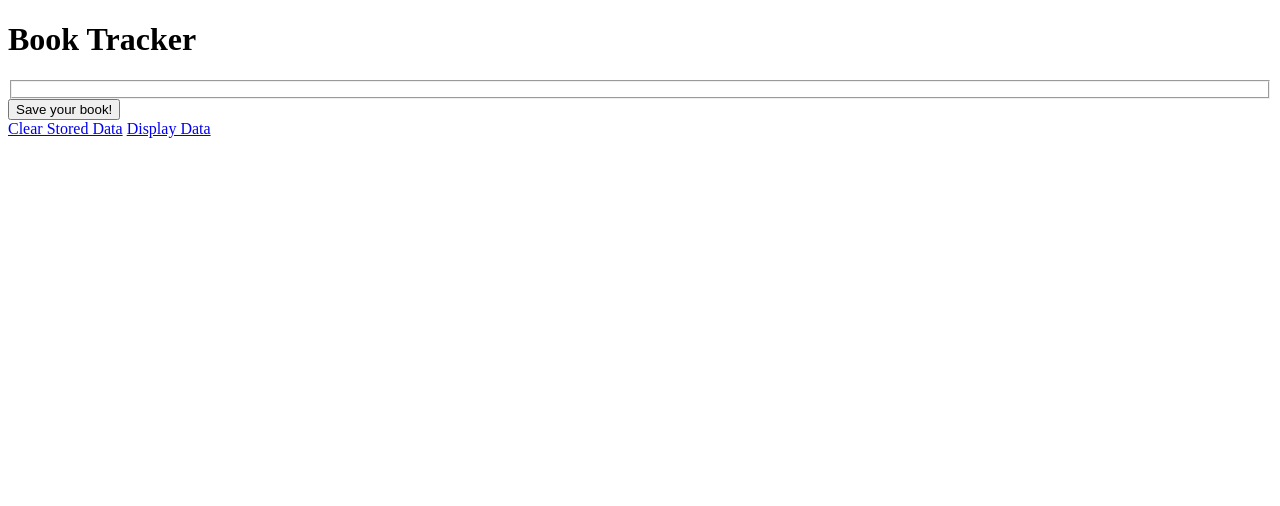
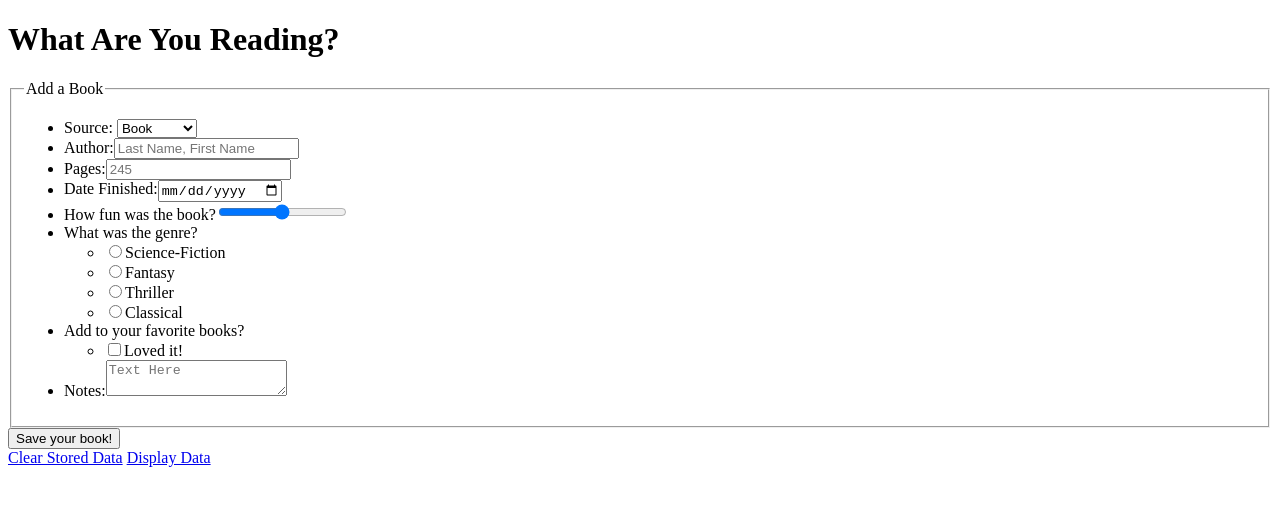
Before and after one commit to tkneisly/MDV_VFW1205, a plain HTML site: page kneisly_david_project1/additem.html in a window 1280 px wide. Drawn offline with Linux system fonts and the light colour scheme.

Commit message:
Final commit for Week 1, Project 1

```diff
--- a/kneisly_david_project1/additem.html
+++ b/kneisly_david_project1/additem.html
@@ -15,18 +15,47 @@
 		<meta name="MobileOptimized" content="320" />
 	  	<meta name="author" content="David Tyler Kneisly" />
 	  	<title>David Kneisly:  Book Tracker</title>
-		<!-- <link href="styles.css" rel="stylesheet" type="text/css" /> -->
-	  	<!--<script src="main.js" type="text/javascript"></script>-->
+		<link href="styles.css" rel="stylesheet" type="text/css" />
+	  	<script src="main.js" type="text/javascript"></script>
 	</head>
 	<!-- Document Body -->
 	<body>
 		<header>
-			<h1>Book Tracker</h1>
+			<h1>What Are You Reading?</h1>
 		</header>
 		<!-- Start of the Form -->
 		<form action"#" method="post">
 			<fieldset>
-				<!-- Form's field set will go here -->
+				<legend>Add a Book</legend>
+				<ul>
+					<li>
+						<label for="source">Source:</label>
+						<select id="source">
+							<option value="Book">Book</option>
+							<option value="EReader">E-Reader</option>
+							<option value="Tablet">Tablet</option>
+							<option value="Online">Online</option>
+						</select>
+					</li> <!-- A drop down to display choices of courses the user can record -->
+					<li><label for="Author">Author:</label><input type="text" id="Author" placeholder="Last Name, First Name"/></li>
+					<li><label for="pages">Pages:</label><input type="text" id="pages" placeholder="245"/></li>
+					<li><label for="readdate">Date Finished:</label><input type="date" id="readdate" /></li>
+					<li><label for="rateit">How fun was the book?</label><input type="range" id="rateit" /></li>
+					<li>What was the genre?
+						<ul>
+							<li><input type="radio" value="Science-Fiction" id="scifi" name="weather" /><label for="scifi">Science-Fiction</label></li>
+							<li><input type="radio" value="Fantasy" id="fantasy" name="weather" /><label for="fantasy">Fantasy</label></li>
+							<li><input type="radio" value="Thriller" id="thriller" name="weather" /><label for="thriller">Thriller</label></li>
+							<li><input type="radio" value="Classical" id="classical" name="weather" /><label for="classical">Classical</label></li>
+						</ul>
+					</li><!-- User can pick one radio button to express the genre of their book. -->
+					<li>Add to your favorite books?
+						<ul>
+							<li><input type="checkbox" value="Favorite" id="favorite" /><label for="favorite">Loved it!</label></li>
+						</ul>
+					</li> <!-- This checkbox will mark this run and route as a favorite -->
+					<li><label form="notes">Notes:</label><textarea id="notes" placeholder="Text Here" /></textarea></li>
+				</ul>
 			</fieldset>
 			<input type="submit" value="Save your book!" />
 		</form>
```
Also changed, not shown: kneisly_david_project1/index.html (+3 -3 lines).
